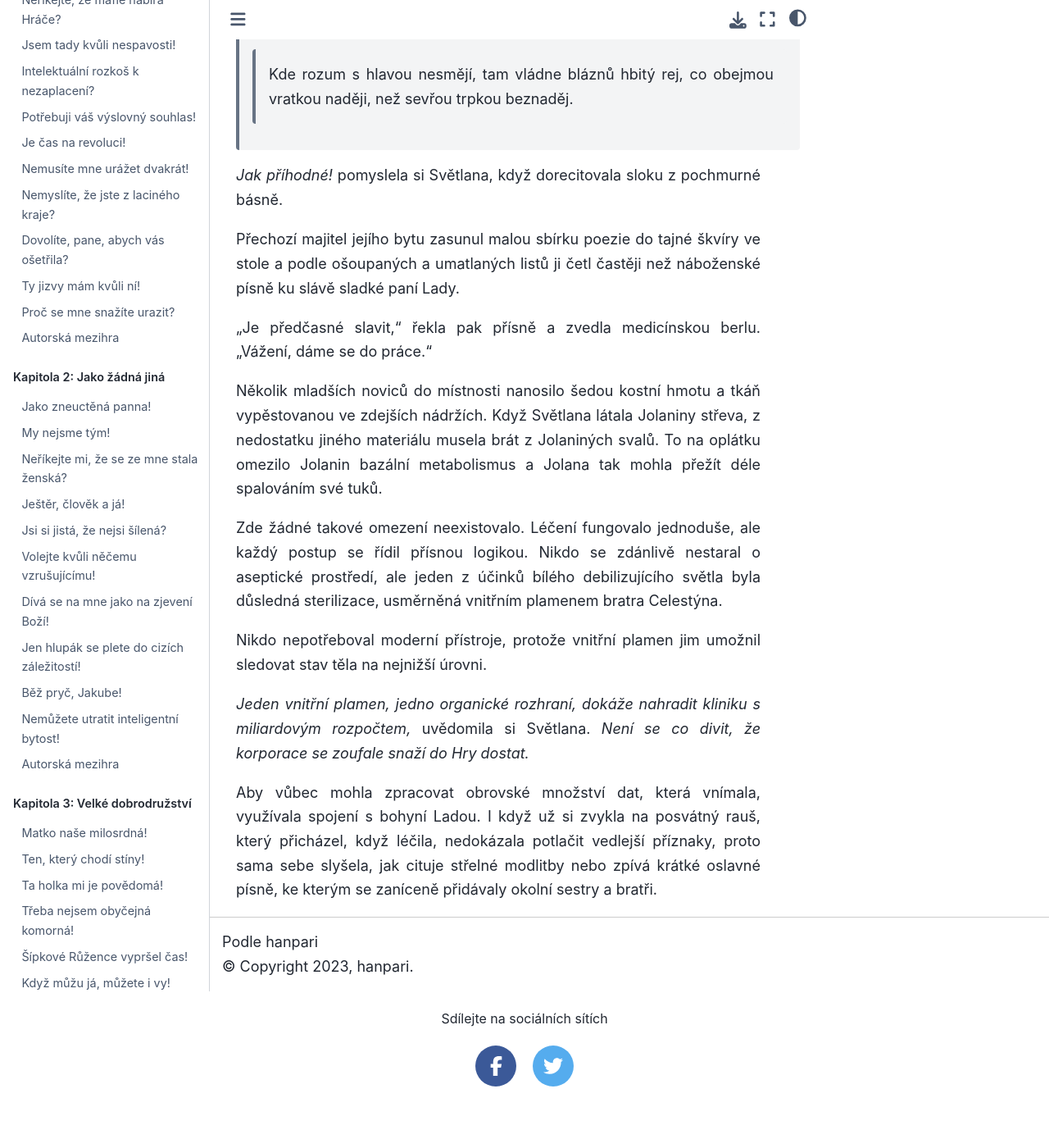
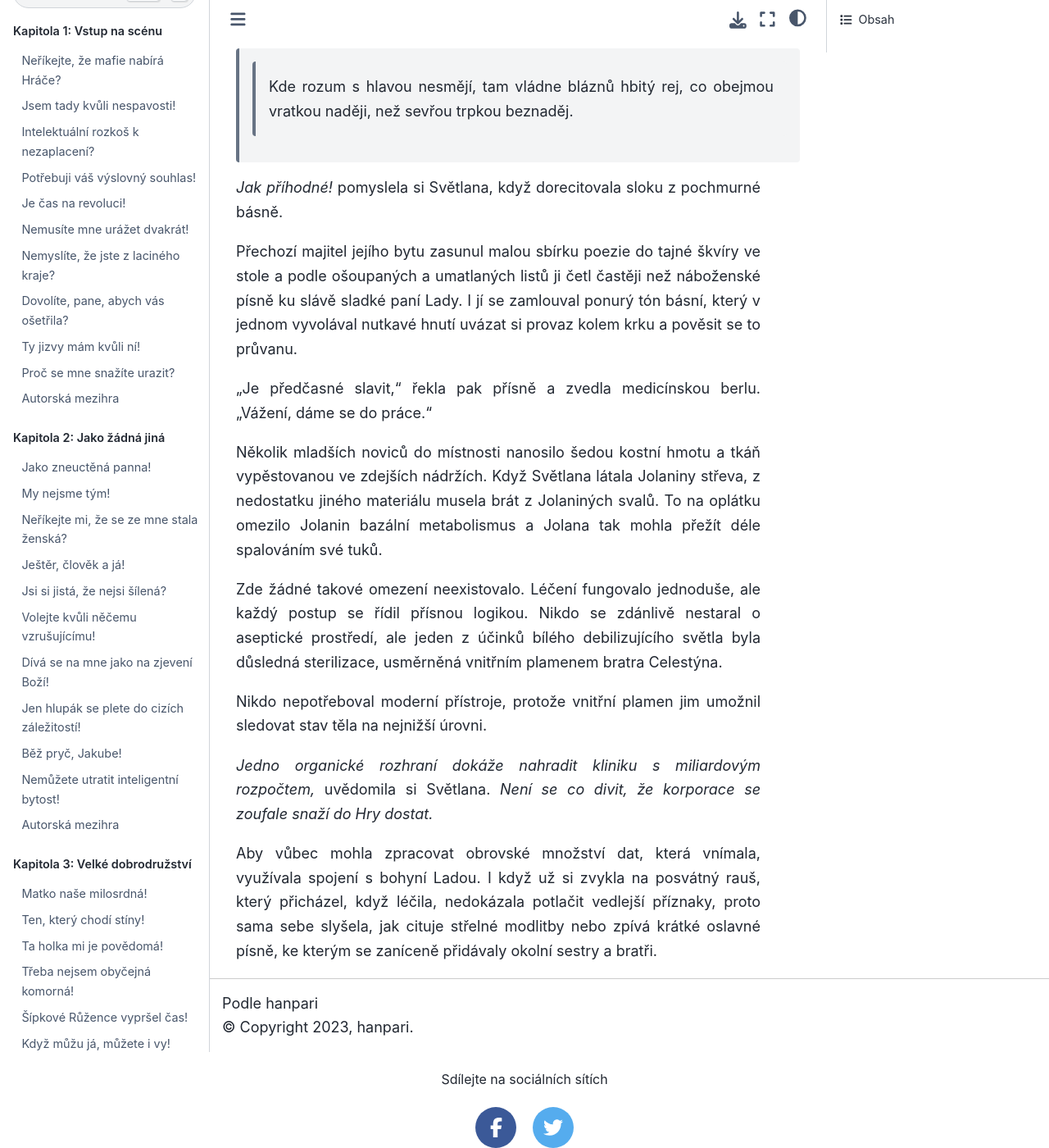
Before and after one commit to hanpari/sest-spolecniku, a Sphinx documentation site: the page built from source/sest_spolecniku/014-nove-hrozby/08.md, in a window 1280 px wide and 1400 px high, scrolled down 13138 px. Shown: the whole window at 82% size. Built offline with Sphinx 7.4.7 and the Sphinx Book theme 1.1.4, drawn with Linux system fonts in a browser that asks for light colours; pages that are not in the unit, such as notebooks, are missing from menus; before the commit the page ends 14463 px from its top, so only the background shows below that; some of the changed text lies outside the part shown.

Commit message:
Update 08.md

```diff
--- a/source/sest_spolecniku/014-nove-hrozby/08.md
+++ b/source/sest_spolecniku/014-nove-hrozby/08.md
@@ -283,7 +283,7 @@
 
 *Jak příhodné!* pomyslela si Světlana, když dorecitovala sloku z pochmurné básně.
 
-Přechozí majitel jejího bytu zasunul malou sbírku poezie do tajné škvíry ve stole a podle ošoupaných a umatlaných listů ji četl častěji než náboženské písně ku slávě sladké paní Lady.
+Přechozí majitel jejího bytu zasunul malou sbírku poezie do tajné škvíry ve stole a podle ošoupaných a umatlaných listů ji četl častěji než náboženské písně ku slávě sladké paní Lady. I jí se zamlouval ponurý tón básní, který v jednom vyvolával nutkavé hnutí uvázat si provaz kolem krku a pověsit se to průvanu.
 
 "Je předčasné slavit," řekla pak přísně a zvedla medicínskou berlu. "Vážení, dáme se do práce."
 
@@ -293,6 +293,6 @@
 
 Nikdo nepotřeboval moderní přístroje, protože vnitřní plamen jim umožnil sledovat stav těla na nejnižší úrovni.
 
-*Jeden vnitřní plamen, jedno organické rozhraní, dokáže nahradit kliniku s miliardovým rozpočtem,* uvědomila si Světlana. *Není se co divit, že korporace se zoufale snaží do Hry dostat.*
+*Jedno organické rozhraní dokáže nahradit kliniku s miliardovým rozpočtem,* uvědomila si Světlana. *Není se co divit, že korporace se zoufale snaží do Hry dostat.*
 
 Aby vůbec mohla zpracovat obrovské množství dat, která vnímala, využívala spojení s bohyní Ladou. I když už si zvykla na posvátný rauš, který přicházel, když léčila, nedokázala potlačit vedlejší příznaky, proto sama sebe slyšela, jak cituje střelné modlitby nebo zpívá krátké oslavné písně, ke kterým se zaníceně přidávaly okolní sestry a bratři.
```
Also changed, not shown: other parts of source/sest_spolecniku/014-nove-hrozby/08.md (+5 -5 lines).
